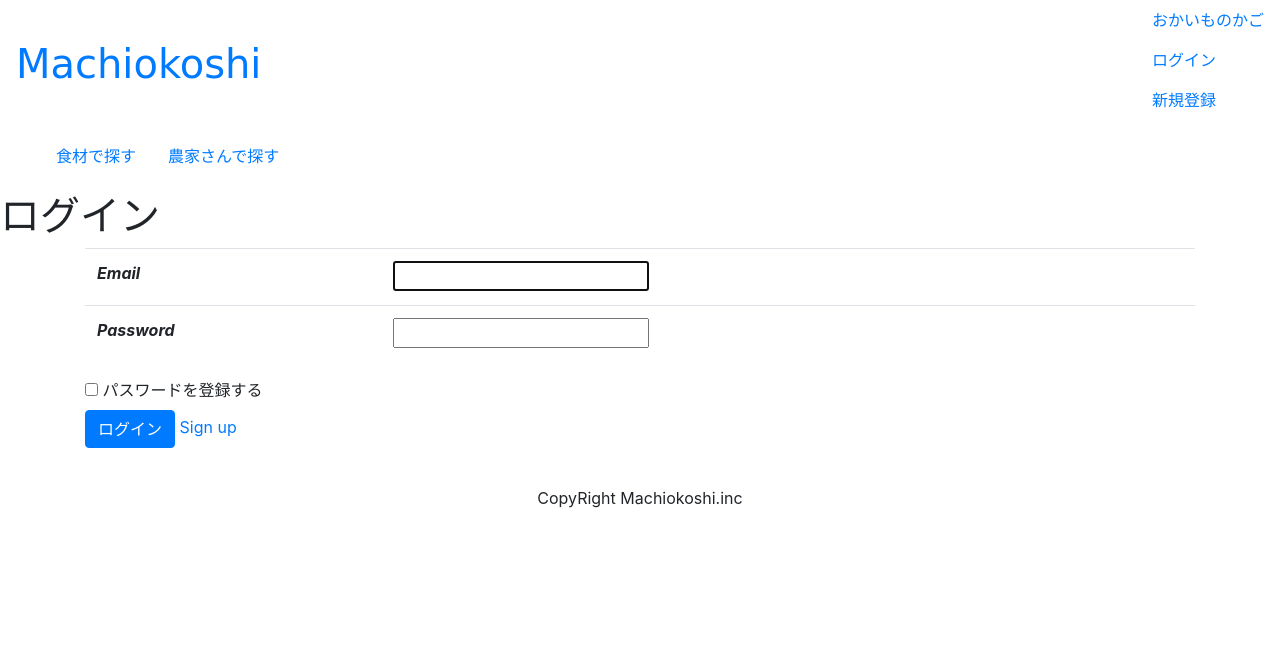
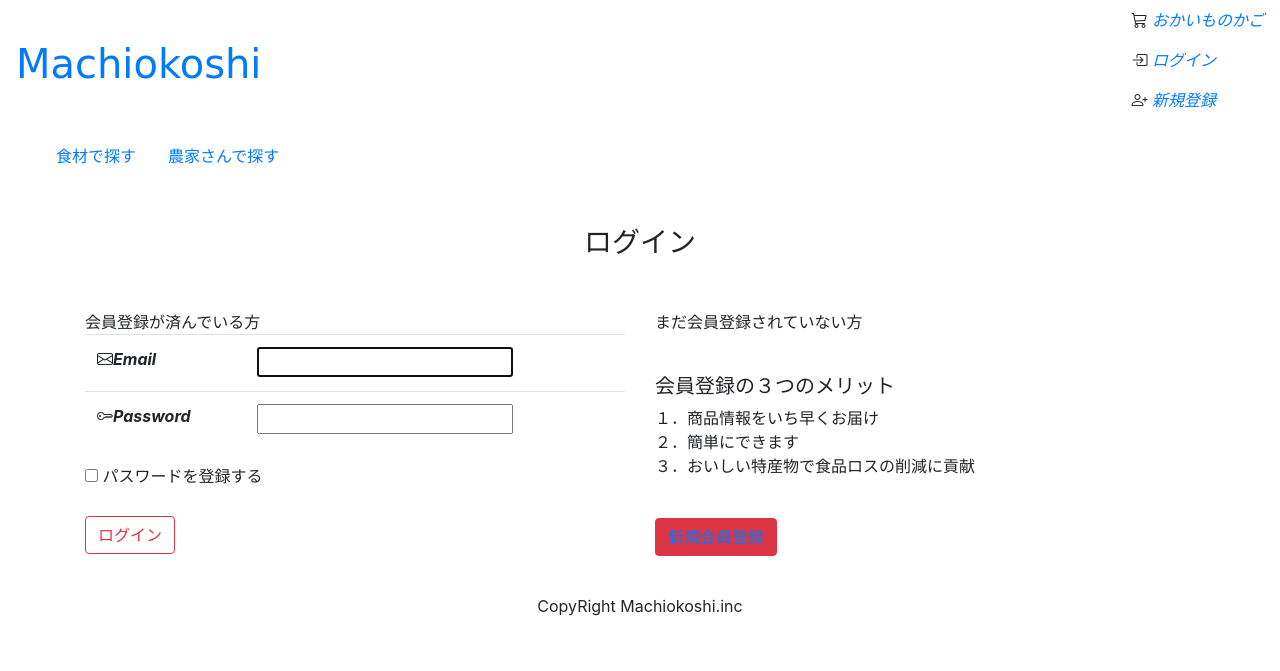
Before and after one commit to arisa6/Machiokoshi, a Rails app: page /customers/sign_in in a window 1280 px wide. Shown: the top 671 px of the page. Run offline with Rails 7, Linux system fonts and the light colour scheme; style sheets or scripts are compiled from the project's sources; some libraries are stand-ins or nearby versions.

Commit message:
ログイン、新規登録画面レイアウト

```diff
--- a/app/views/layouts/_header.html.erb
+++ b/app/views/layouts/_header.html.erb
@@ -18,7 +18,7 @@
             <div class="navbar-item">
               <div class="field is-grouped">
                 <p class="control">
-                  <i class="bi bi-person-fill">
+                  <i class="bi bi-person">
                     <%= link_to "マイページ", public_customer_path(current_customer), class: "button is-warning is-light" %>
                   </i>
                 </p>
@@ -44,19 +44,19 @@
             <div class="navbar-item">
               <div class="field is-grouped">
                   <p class="control">
-                    <!--<i class="fas fa-cart-arrow-down">-->
+                    <i class="bi bi-cart3">
                       <%= link_to "おかいものかご", public_cart_items_path, class: "navbar-item button is-warning is-light" %>
-                    <!--</i>-->
+                    </i>
                   </p>
                   <p class="control">
-                    <!--<i class="fas fa-sign-in-alt">-->
+                    <i class="bi bi-box-arrow-in-right">
                       <%= link_to "ログイン", new_customer_session_path, class: "button is-warning is-light" %>
-                    <!--</i>-->
+                    </i>
                   </p>
                   <p class="control">
-                    <!--<i class="fas fa-user-plus">-->
+                    <i class="bi bi-person-plus">
                       <%= link_to "新規登録", new_customer_registration_path, class: "button is-warning is-light" %>
-                    <!--</i>-->
+                    </i>
                   </p>
             </div>
           </div>
--- a/app/views/public/sessions/new.html.erb
+++ b/app/views/public/sessions/new.html.erb
@@ -1,28 +1,27 @@
-<div class="customer_ col1_">
-   <h1 class="common_headline1_">ログイン</h1>
+<div class="customer_ col1_" style="margin-top: 50px; margin-bottom: 50px; text-align: center;">
+   <h3>ログイン</h3>
 </div>
 
 
 <div class="container">
-  <div class="columns is-centered">
-    <div class="column is-5">
-        <table class="formdetail_ customer_">
-      <%= form_for(resource, as: resource_name, url: session_path(resource_name)) do |f| %>
-        <%= render "public/shared/error_messages", resource: resource %>
-          <tbody>
-            <table class="table table-hover">
+    <div class="row">
+      <div class="col-md-6">
+        <h10>会員登録が済んでいる方</10>
+          <table class="formdetail_ customer_">
+           <%= form_for(resource, as: resource_name, url: session_path(resource_name)) do |f| %>
+             <%= render "public/shared/error_messages", resource: resource %>
+         <tbody>
+           <table class="table">
              <tr>
-               <th><i class="fas fa-envelope"><%= f.label :email %></i></th>
+               <th><i class="bi bi-envelope"><%= f.label :email %></i></th>
                 <td><%= f.email_field :email, autofocus: true, autocomplete: "email" %></td>
              </tr>
-
              <tr>
-               <th><i class="fas fa-key"><%= f.label :password %></i></th>
+               <th><i class="bi bi-key"><%= f.label :password %></i></th>
                <td><%= f.password_field :password, autocomplete: "current-password" %></td>
              </tr>
-
-            </tbody>
-        </table>
+            </table>
+         </tbody>
 
              <% if devise_mapping.rememberable? %>
               <div class="field">
@@ -30,9 +29,27 @@
                 <%= f.label :パスワードを登録する %>
               </div>
              <% end %>
-
-              <%= f.submit "ログイン", class: "btn btn-primary"  %>
+             <div class="actions" style="margin-top: 20px;">
+                <button type="submit" class="btn btn-outline-danger">ログイン</button>
+             </div>
         <% end %>
+        </div>
+            <div class="col-md-6">
+              <h10>まだ会員登録されていない方</h10>
+              <div class="actions" style="margin-top: 40px;">
+                  <h5>会員登録の３つのメリット</h5>
+                      <p>
+                        １．商品情報をいち早くお届け<br>
+                        ２．簡単にできます<br>
+                        ３．おいしい特産物で食品ロスの削減に貢献
+                      </p>
+              </div>
+              <div class="actions" style="margin-top: 40px;">
+                   <button type="button" class="btn btn-danger">
+                     <%= link_to "新規会員登録", new_customer_registration_path %>
+                   </button>
+              </div>
+            </div>
               <%= render "public/shared/links" %>
     </div>
   </div>
--- a/app/views/public/shared/_links.html.erb
+++ b/app/views/public/shared/_links.html.erb
@@ -1,9 +1,12 @@
 <%- if controller_name != 'sessions' %>
-  <%= link_to "Log in", new_session_path(resource_name) %><br />
+ <button type="button" class="btn btn-outline-dark">
+  <%= link_to "戻る", new_session_path(resource_name) %></button><br />
 <% end %>
 
-<%- if devise_mapping.registerable? && controller_name != 'registrations' %>
-  <%= link_to "Sign up", new_registration_path(resource_name) %><br />
-<% end %>
+<%#- if devise_mapping.registerable? && controller_name != 'registrations' %>
+ <!--<button type="button" class="btn btn-outline-dark">-->
+  <%#= link_to "新規登録", new_registration_path(resource_name) %>
+  <!--</button><br />-->
+<%# end %>
 
 <!--削除内容はカリキュラムに記載されている-->
```
Also changed, not shown: app/views/public/registrations/new.html.erb (+10 -8 lines), 1 other file.
